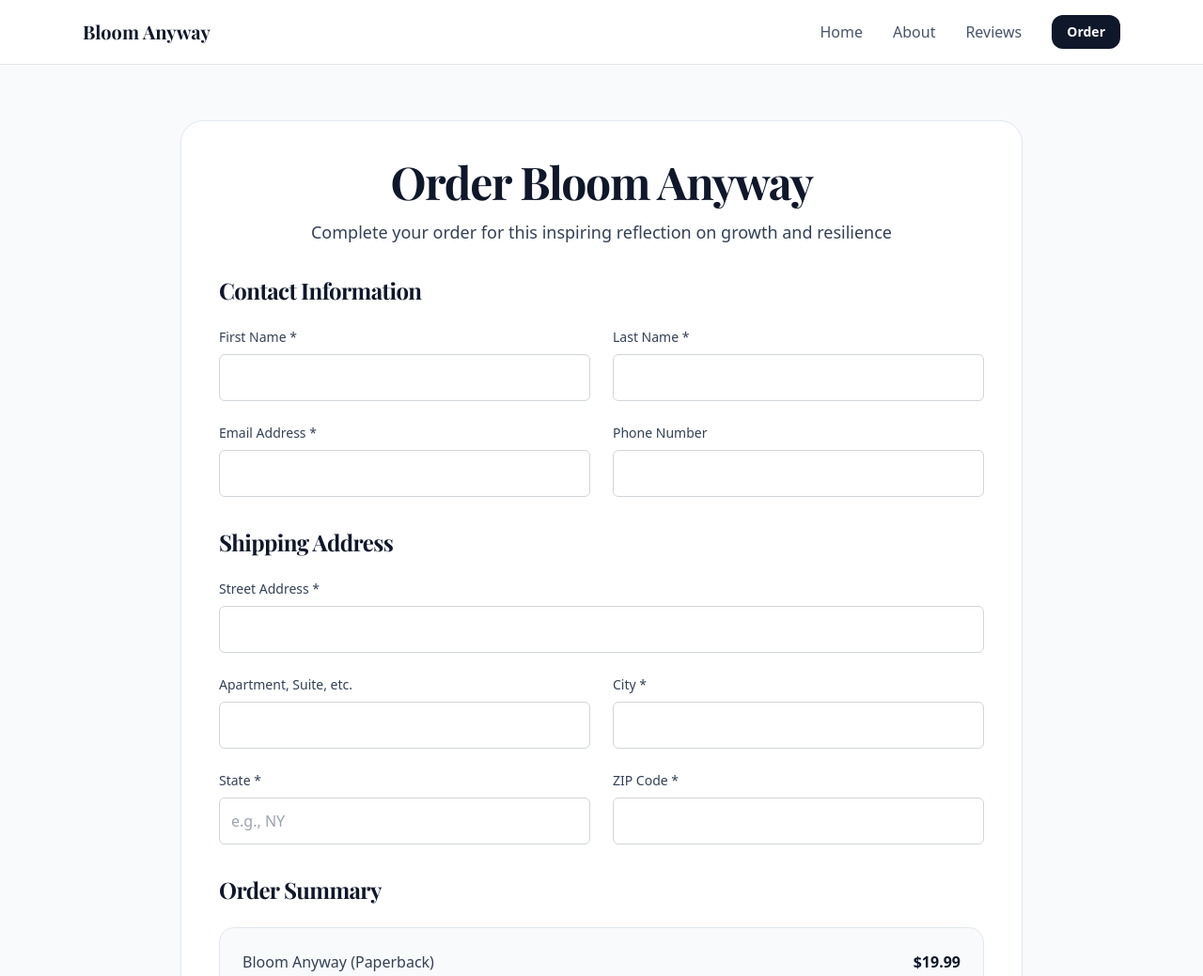
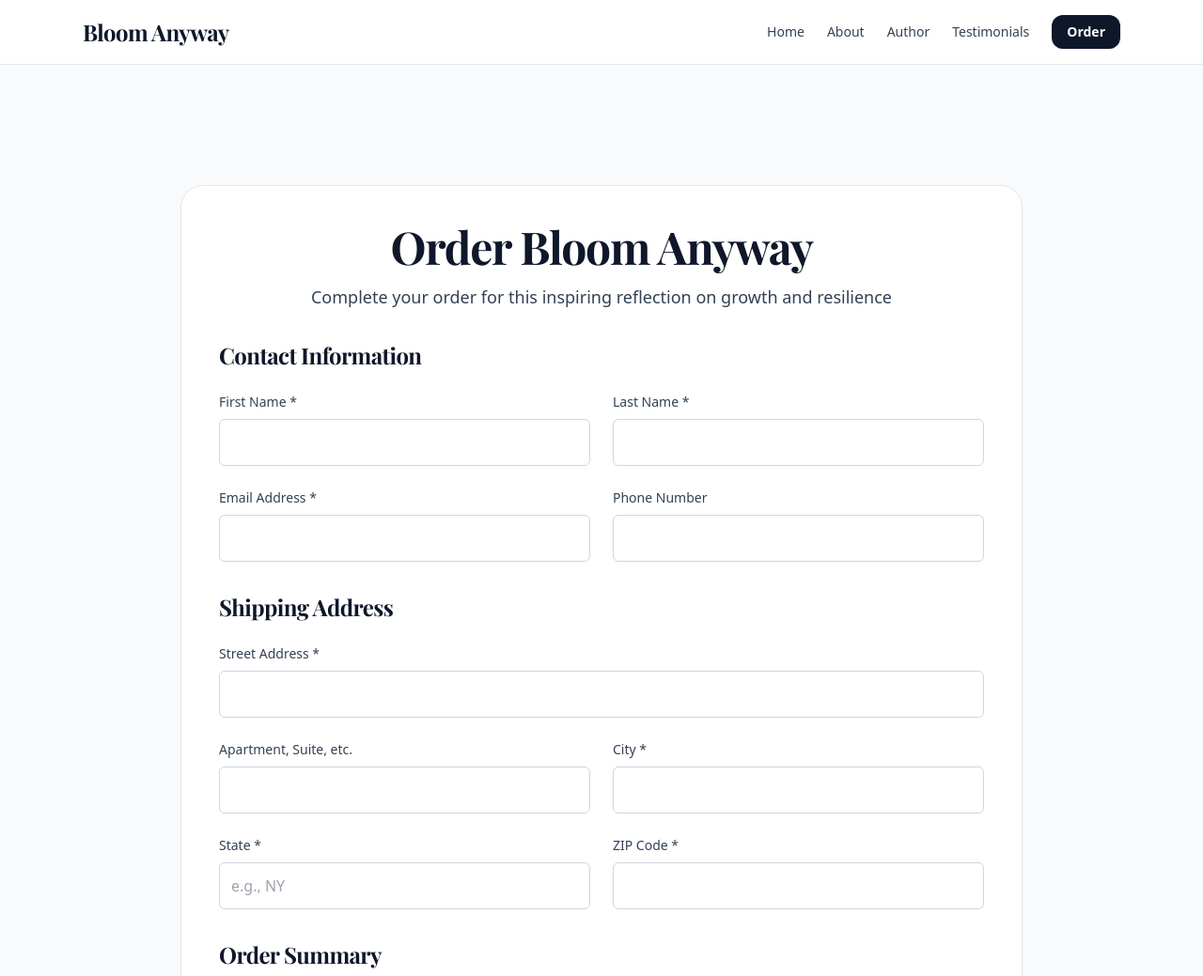
Before and after one commit to youinbloom/bloom-anyway, a website: page order.html in a window 1280 px wide. Shown: the top 1039 px of the page at 94% size. Drawn offline with nearby package versions, Linux system fonts and the light colour scheme.

Commit message:
Align codebase for consistent deployment
- Create order.html from order/index.html for deployment consistency
- Replace shared header components with inline headers
- Fix header loading issues in deployed version
- Ensure local and deployed versions are identical
- Remove dependency on external component files
- Maintain all functionality with simpler structure

```diff
--- a/index.html
+++ b/index.html
@@ -82,9 +82,33 @@
     </style>
 </head>
 <body class="bg-white text-slate-900">
-    <!-- Shared Header -->
-    <div id="shared-header"></div>
-    <script src="components/shared-header.js"></script>
+    <!-- Header -->
+    <header class="sticky top-0 z-50 border-b border-slate-200 bg-white/95 backdrop-blur">
+        <nav class="mx-auto flex max-w-6xl items-center justify-between px-6 py-4">
+            <a href="/" class="serif text-2xl font-bold tracking-tight text-slate-900">
+                Bloom Anyway
+            </a>
+            <div class="hidden items-center gap-6 text-sm font-medium text-slate-700 md:flex">
+                <button type="button" onclick="scrollToSection('content')" class="hover:text-slate-900 transition">
+                    About
+                </button>
+                <button type="button" onclick="scrollToSection('author')" class="hover:text-slate-900 transition">
+                    Author
+                </button>
+                <button type="button" onclick="scrollToSection('testimonials')" class="hover:text-slate-900 transition">
+                    Testimonials
+                </button>
+                <button type="button" onclick="scrollToSection('purchase')" class="hover:text-slate-900 transition">
+                    Purchase
+                </button>
+            </div>
+            <div class="flex items-center gap-3">
+                <button onclick="window.location.href='order'" class="rounded-xl bg-slate-900 px-4 py-2 text-sm font-semibold text-white shadow-sm hover:bg-slate-800 transition">
+                    Buy now
+                </button>
+            </div>
+        </nav>
+    </header>
 
     <!-- Hero Section -->
     <section class="relative overflow-hidden bg-white">
--- a/order.html
+++ b/order.html
@@ -59,25 +59,42 @@
     </style>
 </head>
 <body class="bg-white">
-    <!-- Header (Same as home page) -->
-    <header class="fixed top-0 z-50 w-full bg-white/95 backdrop-blur-sm border-b border-slate-200">
-        <nav class="mx-auto max-w-6xl px-6 py-4">
-            <div class="flex items-center justify-between">
-                <div class="flex items-center gap-2">
-                    <span class="serif text-xl font-bold text-slate-900">Bloom Anyway</span>
-                </div>
-                <div class="hidden sm:flex items-center gap-8">
-                    <a href="index.html" class="text-slate-600 hover:text-slate-900 transition">Home</a>
-                    <a href="#about" class="text-slate-600 hover:text-slate-900 transition">About</a>
-                    <a href="#testimonials" class="text-slate-600 hover:text-slate-900 transition">Reviews</a>
-                    <a href="order.html" class="rounded-xl bg-slate-900 px-4 py-2 text-sm font-semibold text-white hover:bg-slate-800 transition">Order</a>
-                </div>
-                <button class="sm:hidden text-slate-600">
-                    <i class="fas fa-bars"></i>
-                </button>
-            </div>
-        </nav>
-    </header>
+    <!-- Shared Header -->
+    <div id="shared-header"></div>
+    <script>
+        // Inline script for order page to avoid path issues
+        document.addEventListener('DOMContentLoaded', function() {
+            const headerContainer = document.getElementById('shared-header');
+            if (headerContainer) {
+                headerContainer.innerHTML = `
+                    <header class="sticky top-0 z-50 border-b border-slate-200 bg-white/95 backdrop-blur">
+                        <nav class="mx-auto flex max-w-6xl items-center justify-between px-6 py-4">
+                            <a href="/" class="serif text-2xl font-bold tracking-tight text-slate-900">
+                                Bloom Anyway
+                            </a>
+                            <div class="hidden items-center gap-6 text-sm font-medium text-slate-700 md:flex">
+                                <a href="/" class="hover:text-slate-900 transition">
+                                    Home
+                                </a>
+                                <a href="/#content" class="hover:text-slate-900 transition">
+                                    About
+                                </a>
+                                <a href="/#author" class="hover:text-slate-900 transition">
+                                    Author
+                                </a>
+                                <a href="/#testimonials" class="hover:text-slate-900 transition">
+                                    Testimonials
+                                </a>
+                                <a href="/order" class="rounded-xl bg-slate-900 px-4 py-2 text-sm font-semibold text-white shadow-sm hover:bg-slate-800 transition">
+                                    Order
+                                </a>
+                            </div>
+                        </nav>
+                    </header>
+                `;
+            }
+        });
+    </script>
 
     <!-- Order Form Section -->
     <main class="bg-slate-50 pt-24 pb-16 sm:pt-32 sm:pb-20">
@@ -147,7 +164,7 @@
                         <div class="rounded-2xl border border-slate-200 bg-slate-50 p-6">
                             <div class="flex justify-between mb-4">
                                 <span class="text-slate-700">Bloom Anyway (Paperback)</span>
-                                <span class="font-semibold text-slate-900" id="bookPrice">$19.99</span>
+                                <span class="font-semibold text-slate-900" id="bookPrice">$30.00</span>
                             </div>
                             <div class="flex justify-between mb-4">
                                 <span class="text-slate-700">Shipping</span>
@@ -209,7 +226,7 @@
 
         // Update order summary
         function updateOrderSummary() {
-            const bookPrice = 19.99;
+            const bookPrice = 30.00;
             const shippingCostText = document.getElementById('shippingCost').textContent;
             const shippingCost = parseFloat(shippingCostText.replace('$', '')) || 0;
             const total = bookPrice + shippingCost;
@@ -314,7 +331,7 @@
                 city: document.getElementById('city').value,
                 state: document.getElementById('state').value,
                 zipCode: document.getElementById('zipCode').value,
-                bookPrice: 19.99,
+                bookPrice: 30.00,
                 shippingCost: document.getElementById('shippingCost').textContent,
                 total: document.getElementById('totalCost').textContent,
                 paymentMethod: paymentMethod
@@ -332,7 +349,7 @@
 
                 // Show success message
                 alert('Order processed successfully!\n\nOrder Details:\n' +
-                      'Book: Bloom Anyway - $19.99\n' +
+                      'Book: Bloom Anyway - $30.00\n' +
                       'Shipping: ' + orderData.shippingCost + '\n' +
                       'Total: ' + orderData.total + '\n\n' +
                       'You will receive a confirmation email shortly at: ' + orderData.email);
```
